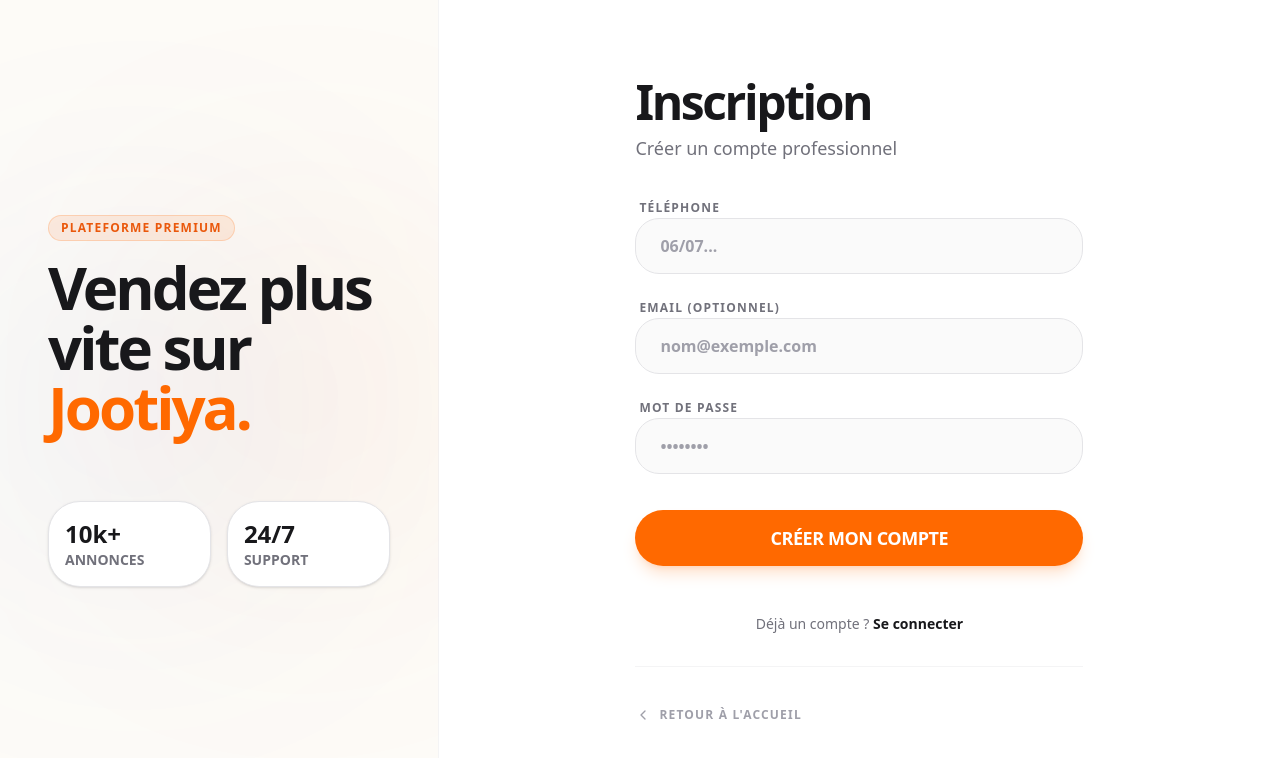
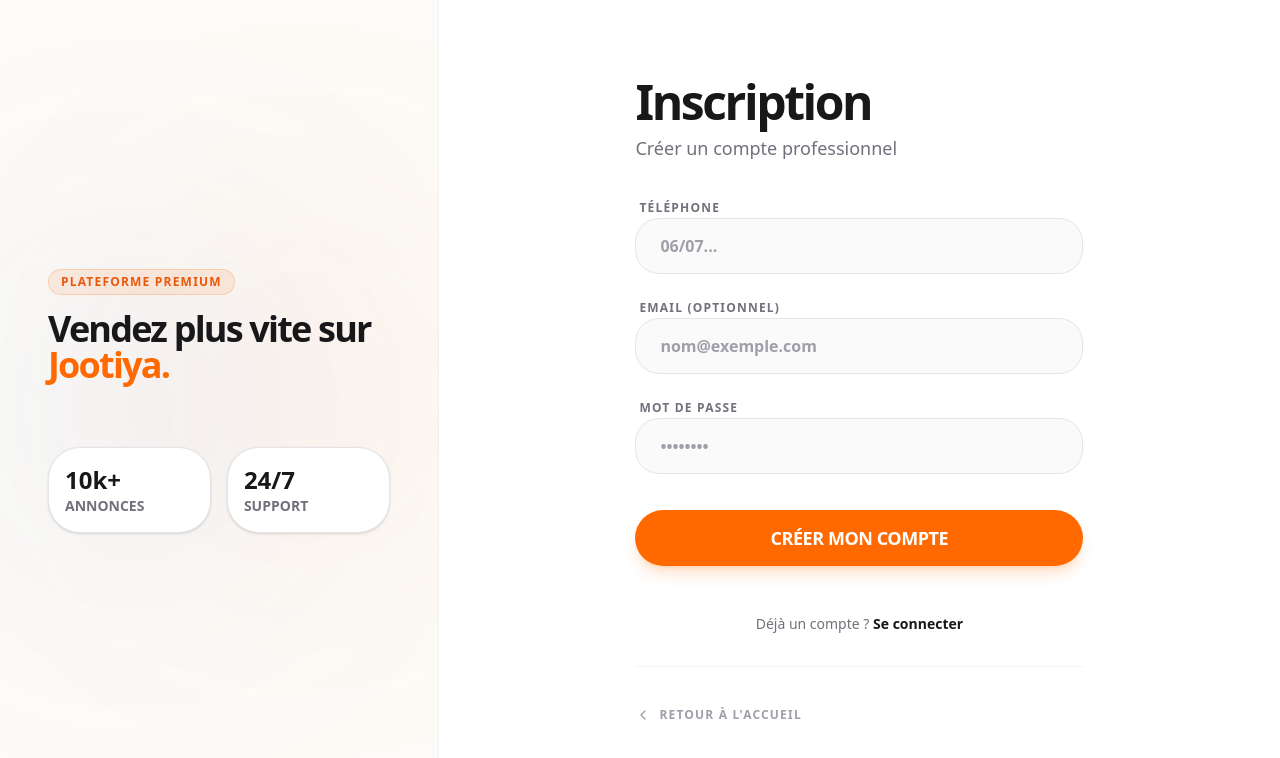
Before and after one commit to jootiyasarl/jootiya, a Next.js app: page /register in a window 1280 px wide. Shown: the top 758 px of the page. Built offline with nearby package versions, Linux system fonts and the light colour scheme; no server answers.

Commit message:
style: reduce title font size in auth pages

```diff
--- a/src/app/login/page.tsx
+++ b/src/app/login/page.tsx
@@ -86,7 +86,7 @@ export default async function LoginPage({ searchParams }: LoginPageProps) {
             <div className="inline-flex items-center gap-2 px-3 py-1 rounded-full bg-orange-500/10 border border-orange-500/20 text-orange-600 text-xs font-bold uppercase tracking-widest">
               Plateforme Premium
             </div>
-            <h2 className="text-6xl font-black text-zinc-900 leading-none tracking-tighter">
+            <h2 className="text-4xl font-black text-zinc-900 leading-none tracking-tighter">
               Vendez plus vite sur <span className="text-orange-500">Jootiya.</span>
             </h2>
           </div>
--- a/src/app/register/page.tsx
+++ b/src/app/register/page.tsx
@@ -152,7 +152,7 @@ export default async function RegisterPage({ searchParams }: RegisterPageProps)
             <div className="inline-flex items-center gap-2 px-3 py-1 rounded-full bg-orange-500/10 border border-orange-500/20 text-orange-600 text-xs font-bold uppercase tracking-widest">
               Plateforme Premium
             </div>
-            <h2 className="text-6xl font-black text-zinc-900 leading-none tracking-tighter">
+            <h2 className="text-4xl font-black text-zinc-900 leading-none tracking-tighter">
               Vendez plus vite sur <span className="text-orange-500">Jootiya.</span>
             </h2>
           </div>
```
